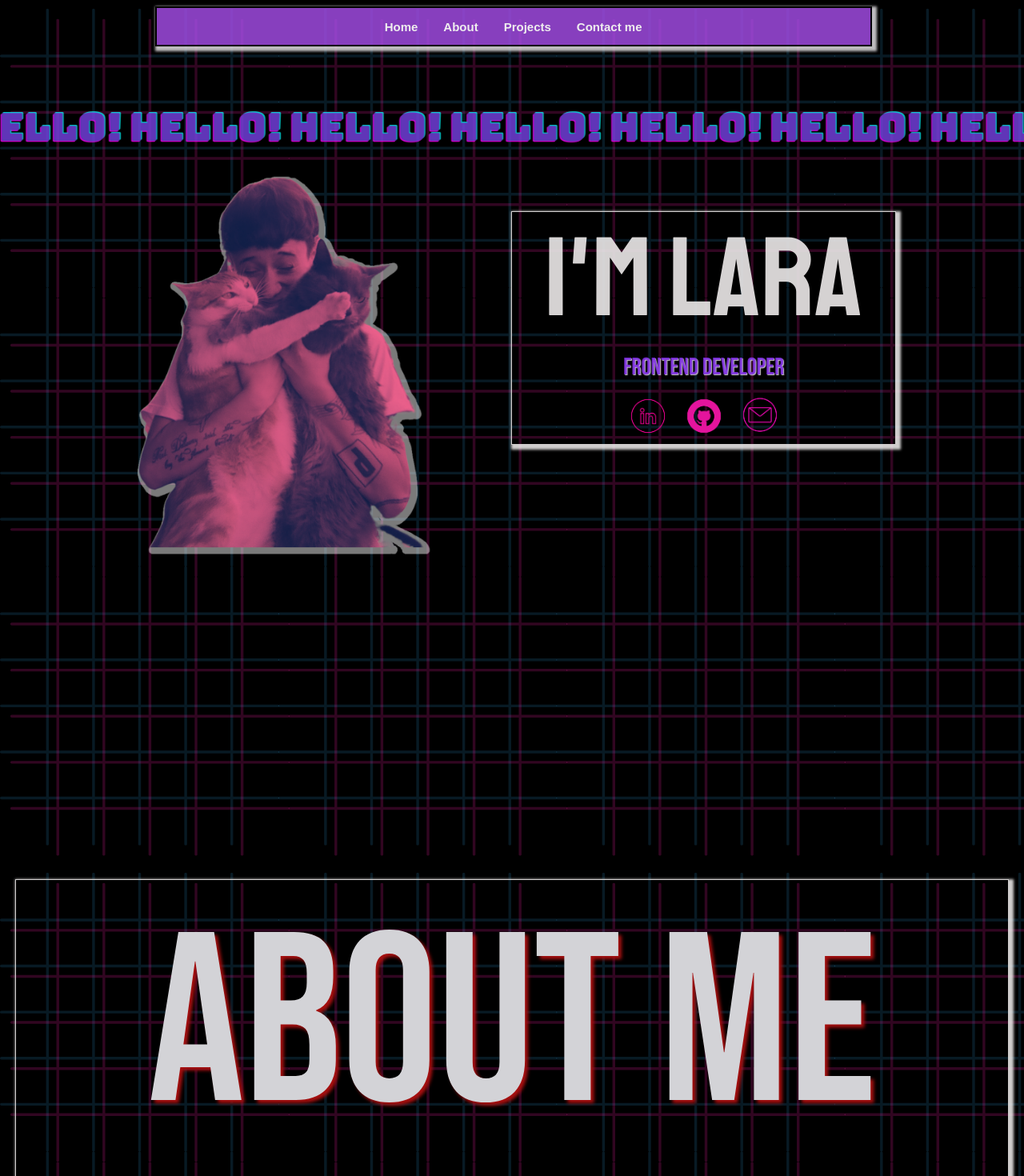
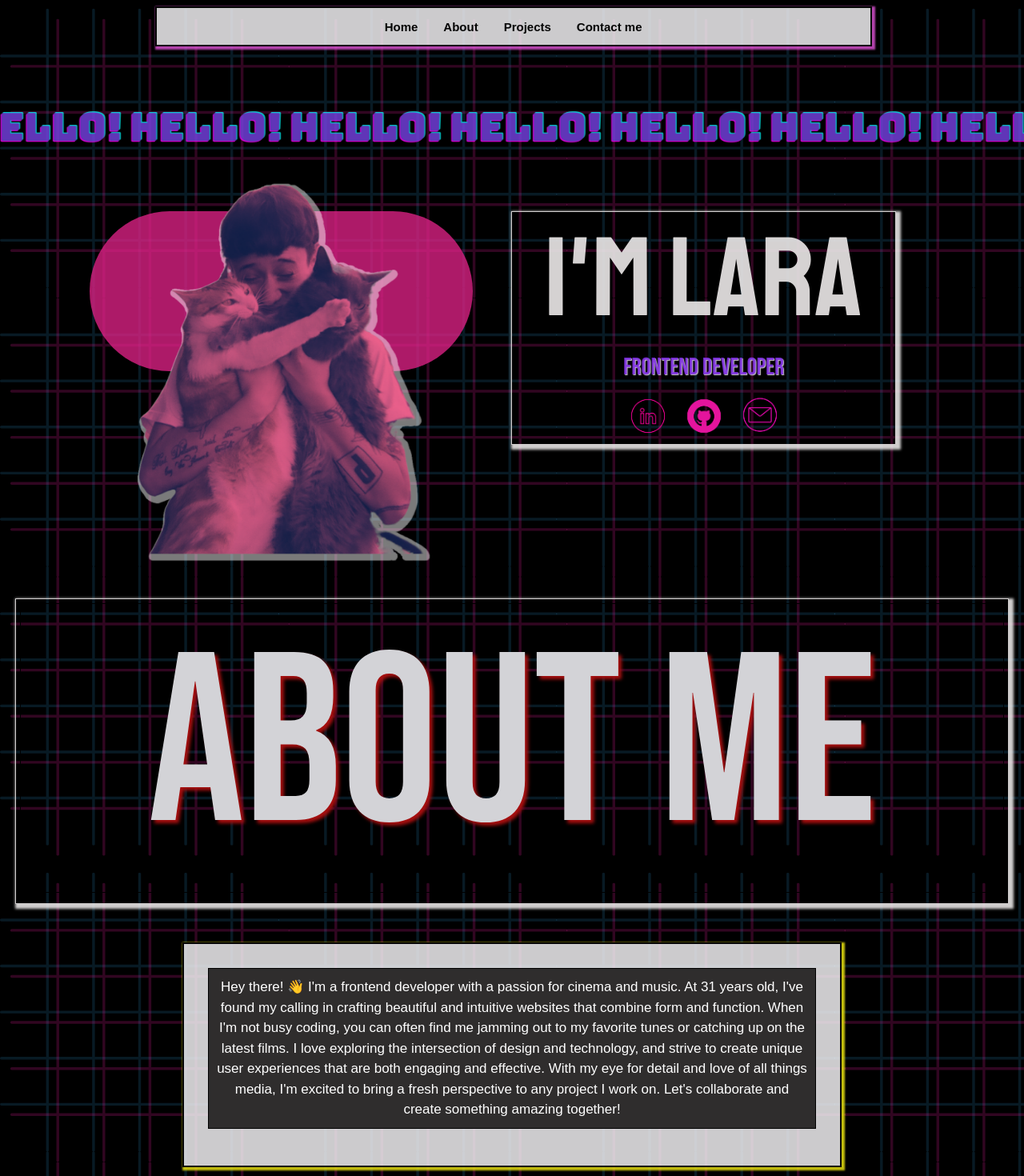
Before and after one commit to Laguerre91/Lara-Aguerre, an Angular app: page / in a window 1280 px wide. Shown: the top 1470 px of the page at 80% size. Built offline with nearby package versions, Linux system fonts and the light colour scheme; a web font is replaced by a local one.

Commit message:
new colors

```diff
--- a/src/app/about/about.component.css
+++ b/src/app/about/about.component.css
@@ -18,15 +18,16 @@
 }
 
 h2 {
-    color: rgba(252, 251, 252, 0.812);
+    color: rgba(0, 0, 0, 0.812);
     font-size: 40px;
-    text-shadow: 3px 3px 3px rgb(53, 16, 50);
+    border: 1px solid black;
+
 }
 
 .cont {
-    border: 2px solid rgba(0, 0, 0, 0.83);
-    box-shadow: 3px 5px 5px 5px rgba(231, 227, 227, 0.83);
-    background-color: rgba(225, 34, 136, 0.77);
+    background-color: rgba(251, 249, 252, 0.814);
+    border: solid 2px rgb(5, 5, 5);
+    box-shadow: 2px 2px 2px 2px rgba(235, 228, 16, 0.83);
     padding: 30px;
     height: fit-content;
 }
@@ -51,7 +52,7 @@ p {
 
 @media screen and (min-width: 768px) {
     .container-fluid {
-        width: 60%;
+        width: 65%;
     }
 
     #about-title {
--- a/src/app/header/header.component.css
+++ b/src/app/header/header.component.css
@@ -10,15 +10,15 @@
         width: 70%;
         height: 50px;
         left: 14.5%;
-        background-color: rgba(166, 78, 233, 0.814);
-        border: solid 2px rgb(0, 0, 0);
-        box-shadow: 3px 3px 3px 3px rgba(228, 225, 228, 0.83);
+        background-color: rgba(251, 249, 252, 0.814);
+        border: solid 2px rgb(5, 5, 5);
+        box-shadow: 2px 2px 2px 2px rgba(217, 81, 208, 0.83);
         margin: 8px !important;
         z-index: 2222;
     }
 
     ul li a {
-        color: rgb(239, 238, 238);
+        color: rgb(4, 4, 4);
         font-family: 'DotGothic16', sans-serif;
         font-size: 15px;
         font-weight: 600;
--- a/src/app/slider/slider.component.css
+++ b/src/app/slider/slider.component.css
@@ -96,7 +96,6 @@ h1 {
 }
 
 
-
 @media screen and (min-width: 768px) {
 
     .lara-photo {
@@ -104,12 +103,17 @@ h1 {
         width: 100%;
         position: relative;
         right: 5%;
+        background-color: rgba(225, 34, 136, 0.77);
+        border-radius: 500px;
+        height: 200px;
+
+
     }
 
     .picture {
         width: 100%;
         position: relative;
-        bottom: 20%;
+        bottom: 120px;
     }
 
     .title-container {
```
